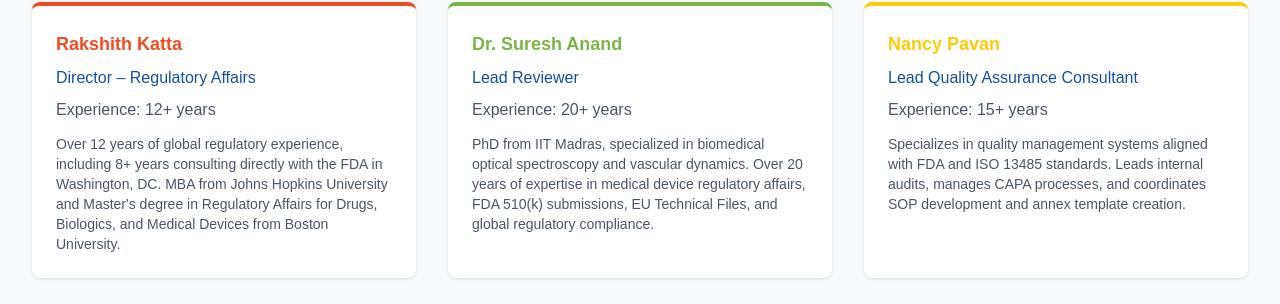
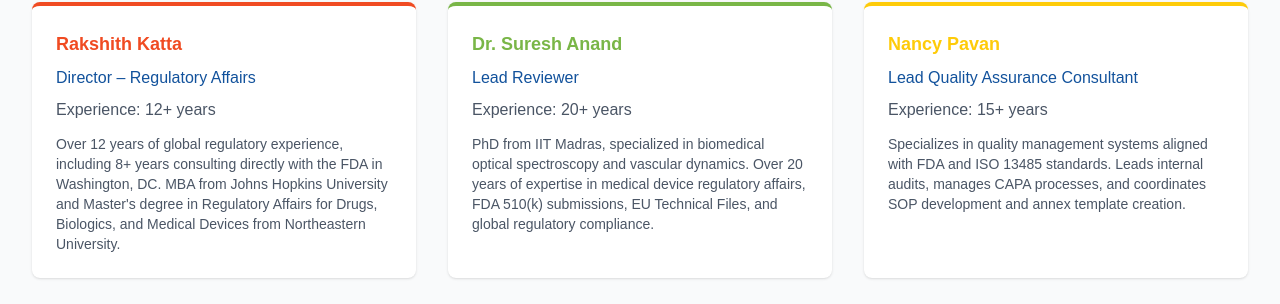
Before and after one commit to AkhilBod/SMO-India, a Next.js app: page /regulatory-affairs in a window 1280 px wide. Shown: the part 2450-2754 px from the top of the page. Built offline with nearby package versions, Linux system fonts and the light colour scheme.

Commit message:
typo fixes

```diff
--- a/src/app/regulatory-affairs/page.tsx
+++ b/src/app/regulatory-affairs/page.tsx
@@ -5,7 +5,7 @@
     name: "Rakshith Katta",
     title: "Director – Regulatory Affairs",
     experience: "12+ years",
-    specialization: "Over 12 years of global regulatory experience, including 8+ years consulting directly with the FDA in Washington, DC. MBA from Johns Hopkins University and Master's degree in Regulatory Affairs for Drugs, Biologics, and Medical Devices from Boston University.",
+    specialization: "Over 12 years of global regulatory experience, including 8+ years consulting directly with the FDA in Washington, DC. MBA from Johns Hopkins University and Master's degree in Regulatory Affairs for Drugs, Biologics, and Medical Devices from Northeastern University.",
     color: "#f04b22"
   },
   {
```
